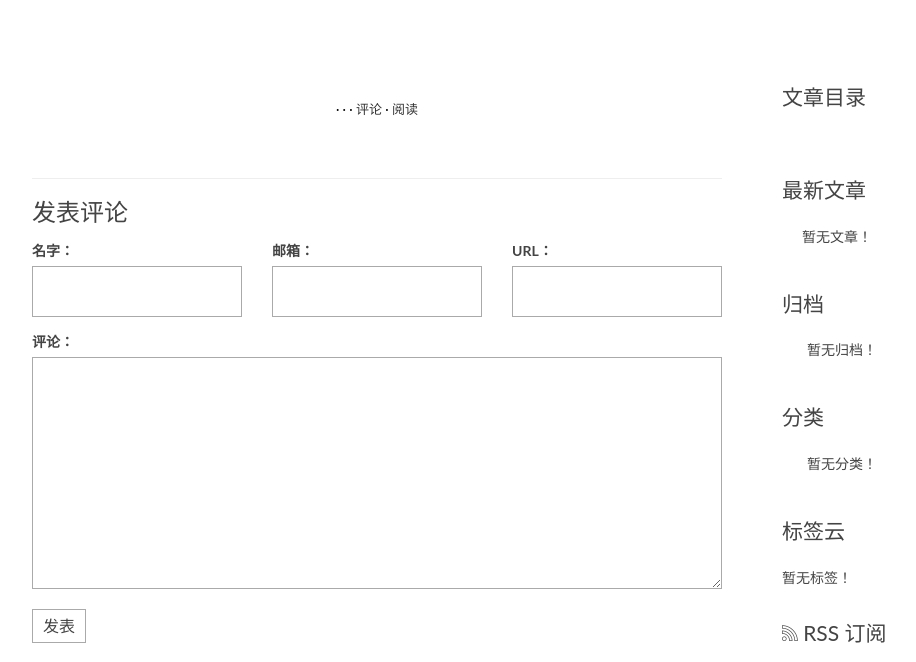
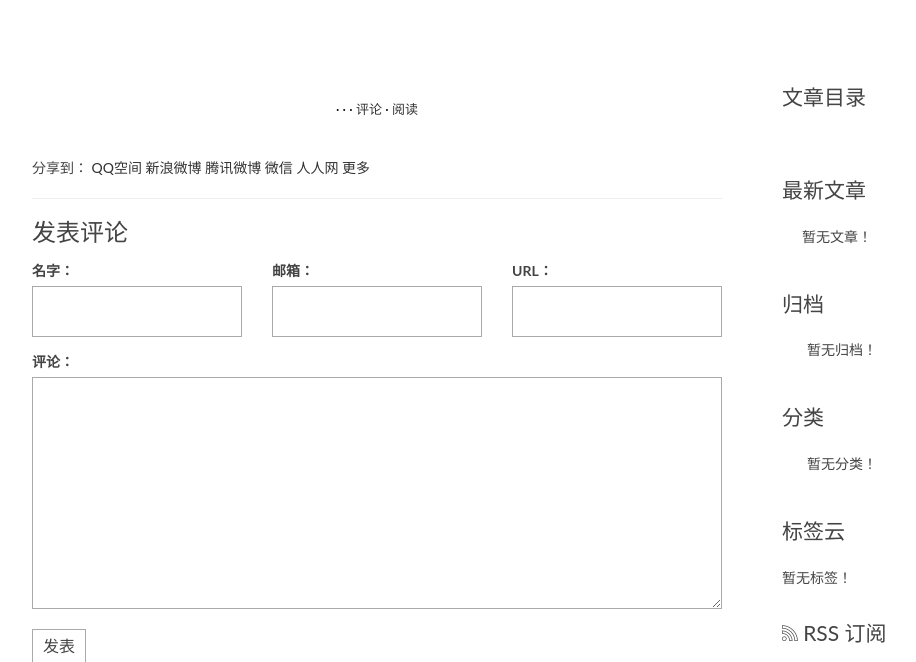
Before and after one commit to banjin/DjangoBlog, a Django app: template templates/blog/detail.html in a window 1280 px wide. Shown: the part 91-753 px from the top of the page, without its empty margins (68-984 px from the left). Run offline with Django 3.2, Linux system fonts and the light colour scheme; the template is opened without the code that fills it: values that come from a table or form of the project are taken from there, others are empty; some libraries are stand-ins or nearby versions.

Commit message:
Add_API_OF_JiaThis

```diff
--- a/templates/blog/detail.html
+++ b/templates/blog/detail.html
@@ -85,8 +85,25 @@
                     </header>
                     <div class="entry-content clearfix">
                         <p>{{post.body|safe}}</p>
+                </div>
+                <footer class="top-gap-big">
+                <section class="share top-gap">
+                    <div class="jiathis_style">
+                        <span class="jiathis_txt">分享到：</span>
+                        <a class="jiathis_button_qzone">QQ空间</a>
+                        <a class="jiathis_button_tsina">新浪微博</a>
+                        <a class="jiathis_button_tqq">腾讯微博</a>
+                        <a class="jiathis_button_weixin">微信</a>
+                        <a class="jiathis_button_renren">人人网</a>
+                        <a href="http://www.jiathis.com/share"
+                            class="jiathis jiathis_txt jtico jtico_jiathis" target="_blank">更多</a>
+                        <a class="jiathis_counter_style"></a>
                     </div>
-                </article>
+                    <script type="text/javascript" src="http://v3.jiathis.com/code/jia.js" charset="utf-8"></script>
+                </section>
+                </footer>
+            </article>
+
                 <section class="comment-area" id="comment-area">
                     <hr>
                     <h3>发表评论</h3>
```
